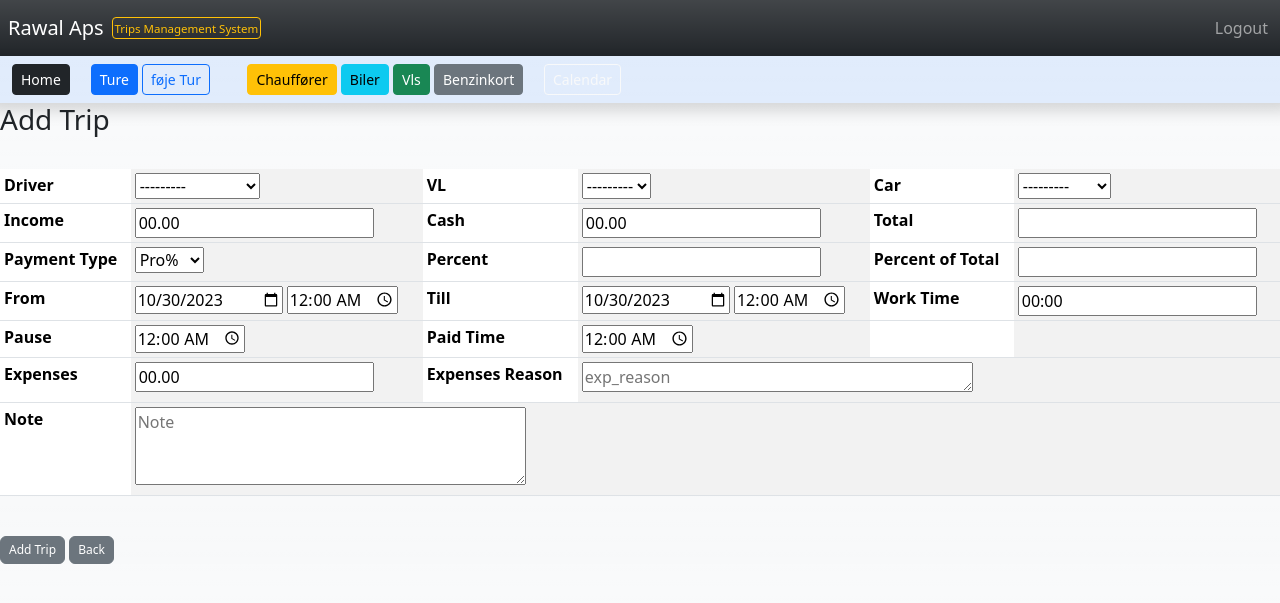
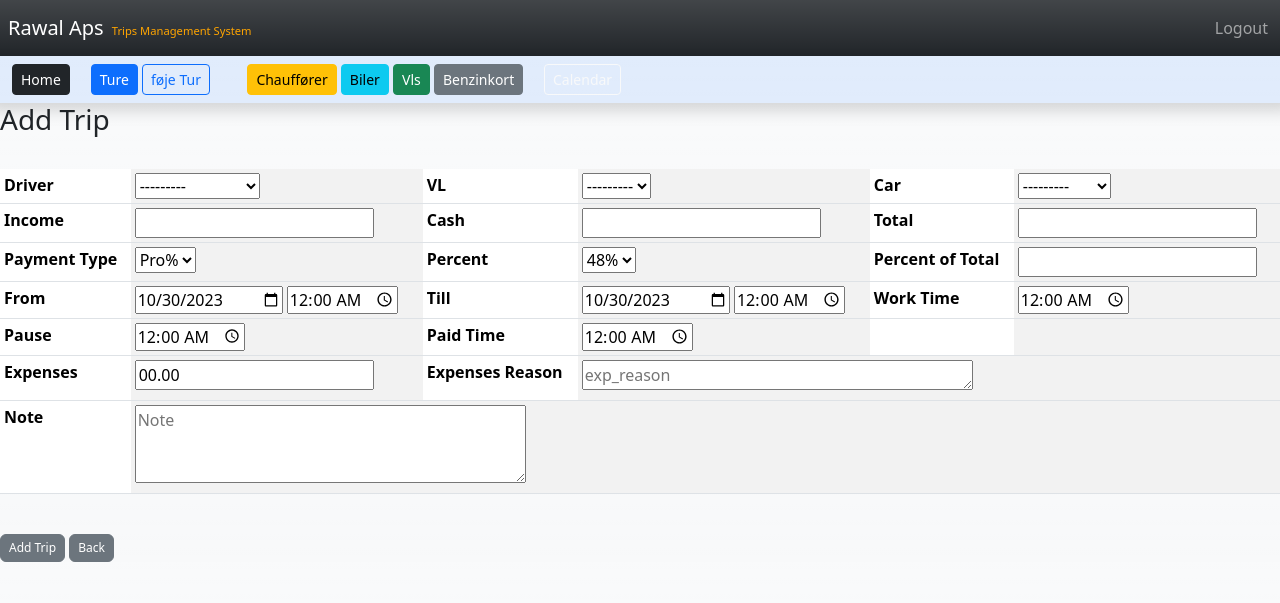
Before and after one commit to modarsoos/RawalAps_Platform, a Django app: page /add_trip/ in a window 1280 px wide. Shown: the top 603 px of the page. Run offline with Django 4.2, Linux system fonts and the light colour scheme; a user stored in the database is signed in; data comes from the database, SQL or seed files in the repository; both versions use the stored data as it was after the commit.

Commit message:
calculatePercent & add at add Trip

```diff
--- a/TMS/forms.py
+++ b/TMS/forms.py
@@ -110,7 +110,7 @@ class AddTripForm(forms.ModelForm):
 	fromt = forms.TimeField(required=False, widget=forms.TimeInput(attrs={'type': 'time'}),initial="00:00")
 	tilld = forms.DateField(required=False,initial=datetime.date.today, widget=forms.DateInput(attrs={'type': 'date'}))
 	tillt = forms.TimeField(required=False, widget=forms.TimeInput(attrs={'type': 'time'}),initial="00:00")
-	work_time = forms.DurationField(required=False,initial="00:00", widget=forms.TimeInput(attrs={"placeholder":"Work Time"}))
+	work_time = forms.DurationField(required=False,initial="00:00", widget=forms.TimeInput(attrs={'type': 'time'}))
 	pause = forms.DurationField(required=False,initial="00:00", widget=forms.TimeInput(attrs={'type': 'time'}))
 	p_time = forms.DurationField(required=False,initial="00:00", widget=forms.TimeInput(attrs={'type': 'time'}))
 	expenses = forms.DecimalField(max_digits=6, decimal_places=2,required=True,initial="00.00")
--- a/TMS/templates/add_trip.html
+++ b/TMS/templates/add_trip.html
@@ -7,15 +7,15 @@
 <br/>
 
 <script>
-  function mult(value) {
-    var x ;
-    x = 2 * value;
-    document.getElementById('total').value = x;
+	function add() {
+		var income = parseFloat(document.getElementById('income').value);
+		var cash = parseFloat(document.getElementById('cash').value);
+		var y = income + cash;
+		document.getElementById('total').value = y;
 	  }
-</script>
-<script>
-    // Function to calculate the Percent of Total
+
 	  function calculatePercent() {
+
 			var total = parseFloat(document.getElementById('total').value);
 			var percent = parseFloat(document.getElementById('percent').value);
 			var perTotal = (total * percent) / 100;
@@ -23,6 +23,15 @@
 			// Display the result in the "Percent of Total" field
 			document.getElementById('per_total').value = perTotal;
 		  }
+
+		 // if (document.getElementById('p_type') = "Pro%") {
+		 // else {
+		 //	document.getElementById('percent').disabled = true;
+		 // }
+		// }
+
+    // Function to calculate the Percent of Total
+
   </script>
 
 <form method="POST" action="{% url 'add_trip' %}">
@@ -43,19 +52,30 @@
 			</tr>
 			<tr>
 			  <th scope="row">Income</th>
-			  <td>{{ form.income }}</td>
+			  <td><input type="income" name="income" id="income" oninput="add()"></td>
 			  <th scope="row">Cash </th>
-			  <td>{{ form.cash }}</td>
+			  <td><input type="number" name="cash" id="cash" oninput="add()"></td>
 			  <th scope="row">Total</th>
-			  <td><input type="number" name="total" id="total" oninput="calculatePercent()"></td>
+			  <td><input type="number" name="total" id="total" oninput="add()"  readonly></td>
 			</tr>
 			<tr>
 			  <th scope="row">Payment Type</th>
-			  <td>{{ form.p_type }} </td>
+			  <td><select type="text" name="p_type" id="p_type" oninput="calculatePercent()">
+					<option value="Pro%"> Pro% </option>
+					<option value="Tid"> Tid </option>
+				   </select>
+			  </td>
 			  <th scope="row">Percent</th>
-			  <td><input type="number" name="percent" id="percent" oninput="calculatePercent()"></td>
+			  <td><select type="number" name="percent" id="percent" oninput="calculatePercent()" >
+					<option value="48"> 48% </option>
+					<option value="49"> 49% </option>
+					<option value="50"> 50% </option>
+					<option value="51"> 51% </option>
+					<option value="52"> 52% </option>
+				  </select>
+			  </td>
 			  <th scope="row">Percent of Total</th>
-			  <td><input type="text" name="per_total" id="per_total" readonly></td>
+			  <td><input type="text" name="per_total" id="per_total" oninput="calculatePercent()" readonly></td>
 			</tr>
 			<tr>
 			  <th scope="row">From</th>
--- a/TMS/templates/navbar.html
+++ b/TMS/templates/navbar.html
@@ -1,7 +1,7 @@
     <div class="row navbar navbar-expand-lg navbar-dark bg-dark bg-gradient responsive">
         <div class="col">
           <a class="navbar-brand  ms-2 me-1" href="{% url 'home' %}">Rawal Aps</a>
-          <a class="btn btn-sm btn-outline-warning mb-1 "style="--bs-btn-padding-y: .10rem; --bs-btn-padding-x: .1rem; --bs-btn-font-size: .72rem;">Trips Management System</a>
+          <a style="color:orange ;--bs-btn-padding-y: .10rem; --bs-btn-padding-x: .1rem; --bs-btn-font-size: .72rem;font-size: .70rem">Trips Management System</a>
         </div>
 
       <div class="col">
```
Also changed, not shown: db.sqlite3. Lines whose indentation alone changed are shown as unchanged.
